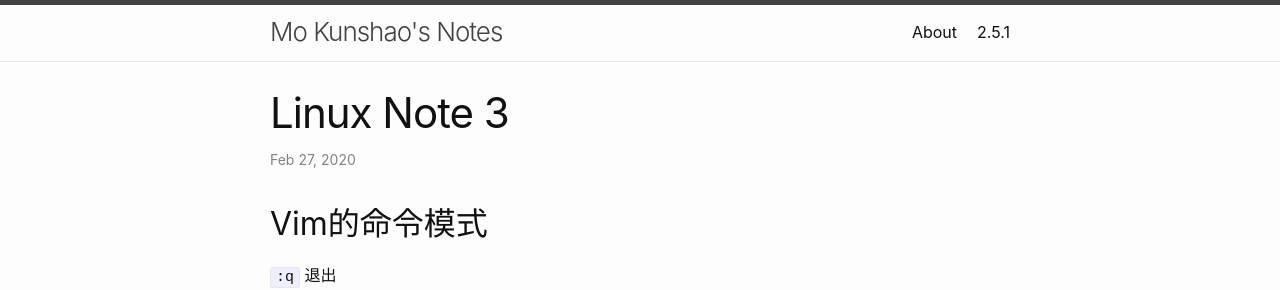
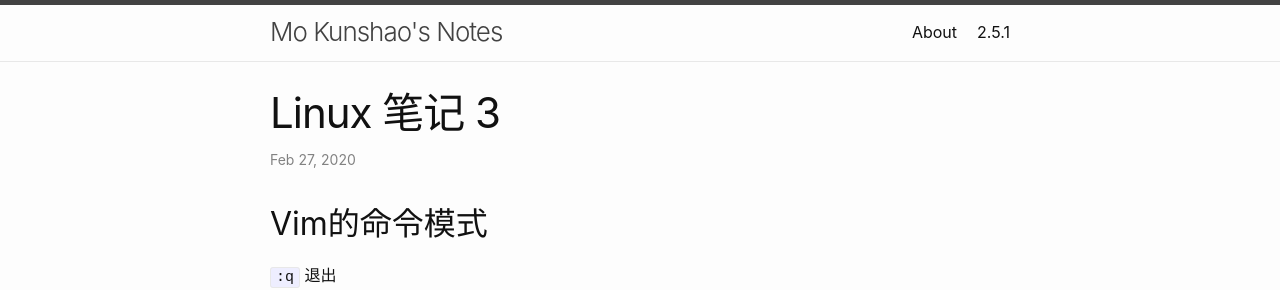
Before and after one commit to mokunshao/mokunshao.github.io, a Jekyll site: the page built from _posts/2020-02-27-linux-note-3.md, in a window 1280 px wide. Shown: the top 290 px of the page. Built offline with Jekyll 4.4.1, drawn with Linux system fonts in a browser that asks for light colours; our own code applies the rules of GitHub Pages for plain Markdown files.

Commit message:
Update 2020-02-27-linux-note-3.md

```diff
--- a/_posts/2020-02-27-linux-note-3.md
+++ b/_posts/2020-02-27-linux-note-3.md
@@ -1,5 +1,5 @@
 ---
-Title: Linux 笔记 3
+title: Linux 笔记 3
 ---
 
 ## Vim的命令模式
```
